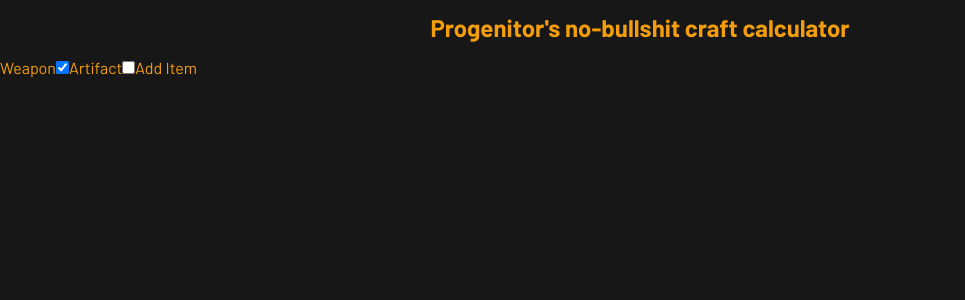
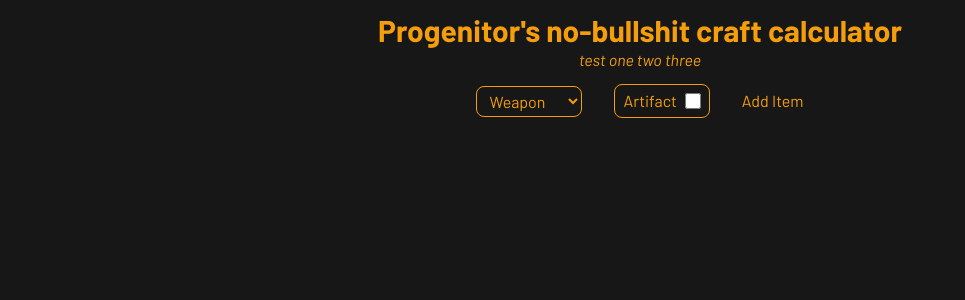
Before and after one commit to mPunc/progenitor-crafting, a React (Create React App) app: page / in a window 1280 px wide. Shown: the top 300 px of the page, without its empty margins (0-965 px from the left). Built offline with nearby package versions, Linux system fonts and the light colour scheme.

Commit message:
Added type
added type and adjuster artifact visuals

```diff
--- a/src/App.js
+++ b/src/App.js
@@ -8,12 +8,12 @@ function App() {
   const [items, setItems] = useState([]);
   const [nextId, setNextId] = useState(1);
 
-  const addItem = (isWeapon, isArtifact) => {
+  const addItem = (itemType, isArtifact) => {
     setItems(prevItems => [
       ...prevItems,
       {
         id: nextId,
-        weapon: isWeapon,
+        itemType: itemType,
         artifact: isArtifact
       }
     ]);
@@ -25,7 +25,9 @@ function App() {
     <div className="min-h-screen min-w-screen bg-neutral-900 text-amber-500 font-barlow">
       <Header/>
       <Menu onAddItem={addItem}/>
-      {items.map( item => (<OneItem key={item.id} isWeapon={item.weapon} isArtifact={item.artifact}/>))}
+      {items.map( item => (
+        <OneItem key={item.id} itemType={item.itemType} isArtifact={item.artifact}/>
+      ))}
     </div>
   );
 }
--- a/src/components/header.jsx
+++ b/src/components/header.jsx
@@ -1,8 +1,9 @@
 
 function Header() {
   return (
-    <div className="flex justify-center pt-3 pb-3">
-      <h1 className="text-2xl font-bold">Progenitor's no-bullshit craft calculator</h1>
+    <div className="flex flex-col justify-center items-center pt-3 pb-3">
+      <h1 className="text-3xl font-bold">Progenitor's no-bullshit craft calculator</h1>
+      <p className="text-base italic">test one two three</p>
     </div>
   );
 }
--- a/src/components/menu.jsx
+++ b/src/components/menu.jsx
@@ -1,30 +1,34 @@
 import { useState } from "react";
 
 function Menu({ onAddItem }) {
-  const [isWeapon, setIsWeapon] = useState(true);
+  const [itemType, setItemType] = useState("weapon");
   const [isArtifact, setIsArtifact] = useState(false);
 
-  return <>
-    <label>
-      Weapon
-    </label>
-    <input
-      type="checkbox"
-      checked={isWeapon}
-      onChange={e => setIsWeapon(e.target.checked)}
-    />
+  return (
+    <div className="flex flex-row justify-center items-center pb-3 gap-x-8">
+      <select
+        value={itemType}
+        onChange={(e) => setItemType(e.target.value)}
+        className="rounded-lg px-2 py-1 border border-amber-500 bg-neutral-900"
+      >
+        <option value="weapon">Weapon</option>
+        <option value="armor">Armor</option>
+        <option value="bag">Bag/Cape</option>
+      </select>
 
-    <label>
+      <label className="rounded-lg px-2 py-1 border border-amber-500 flex items-center gap-2">
         Artifact
-    </label>
         <input
           type="checkbox"
           checked={isArtifact}
           onChange={e => setIsArtifact(e.target.checked)}
+          className="w-4 h-4"
         />
+      </label>
 
-    <button onClick={() => onAddItem(isWeapon, isArtifact)}>Add Item</button>
-  </>;
+      <button onClick={() => onAddItem(itemType, isArtifact)}>Add Item</button>
+    </div>
+  );
 }
 
 export default Menu;
```
Lines whose indentation alone changed are shown as unchanged.
